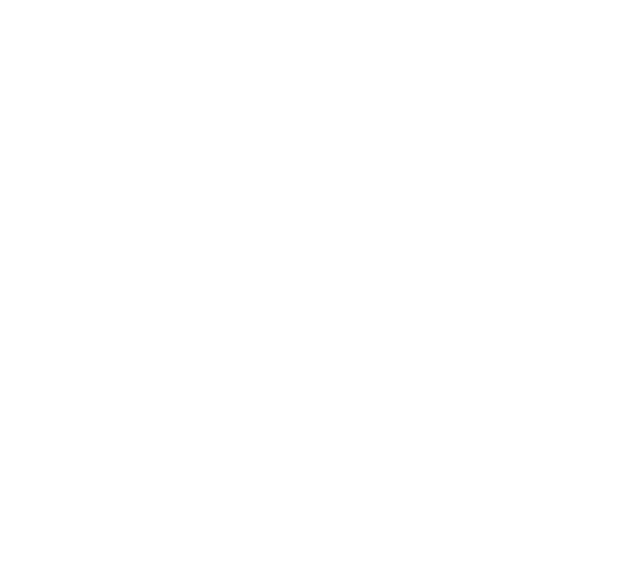
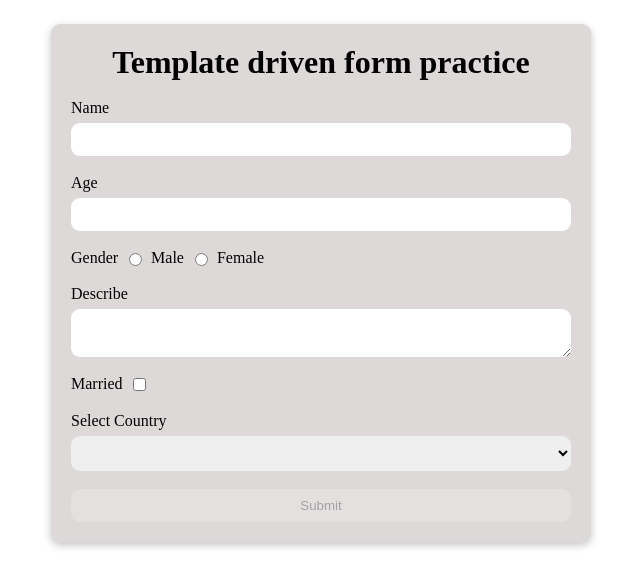
Before and after one commit to sudhansom/driving-test, an Angular app: page /reactive-form in a window 1280 px wide. Before the commit this address led to /. Shown: the top 586 px of the page, without its empty margins (319-959 px from the left). Built offline with nearby package versions, Linux system fonts and the light colour scheme.

Commit message:
create a new component to practice reactive form

```diff
--- a/src/app/app-routing.module.ts
+++ b/src/app/app-routing.module.ts
@@ -5,6 +5,7 @@
   { path: 'a', loadChildren: () => import('./views/root/root.module').then((mod)=>mod.RootModule)},
   { path: 'input', loadChildren: () => import('./views/input-form/input-form.module').then((mod)=>mod.InputFormModule)},
   {path: 'template-form', loadChildren: () => import('./views/template-form/template-form.module').then((mod)=>mod.TemplateFormModule)},
+  {path: 'reactive-form', loadChildren: () => import('./views/reactive-form/reactive-form.module').then((mod)=>mod.ReactiveFormModule)},
   { path: '', loadChildren: () => import('./views/test-page/test-page.module').then((mod) => mod.TestModule)},
 ];
 
--- /dev/null
+++ b/src/app/views/reactive-form/reactive-form.component.html
@@ -0,0 +1,28 @@
+<form #form="ngForm" (ngSubmit)="onSubmit(form)">
+  <h1>Template driven form practice</h1>
+  <label>Name
+    <input required ngModel name="name" #name="ngModel" type="text" />
+  </label>
+  <label>Age
+    <input ngModel name="age" #age="ngModel" type="number" />
+  </label>
+  <label class="gender">Gender
+    <input ngModel name="gender" value="male" #gender="ngModel" type="radio" />Male
+    <input ngModel name="gender" value="female" #gender="ngModel" type="radio" />Female
+  </label>
+  <label>Describe
+    <textarea ngModel name="details" #details="ngModel" type="text" ></textarea>
+  </label>
+  <label class="gender">Married
+    <input ngModel name="married" value="Male" #married="ngModel" type="checkbox" />
+  </label>
+  <label class="country">Select Country
+    <select ngModel name="country" value="country" #country="ngModel" type="">
+      <option value=""></option>
+      <option *ngFor="let country of countries" [value]="country">{{country}}</option>
+    </select>
+  </label>
+
+  <button [ngClass]="form.valid?'active':'inactive'" [disabled]="!form.valid" type="submit">Submit</button>
+  <!-- <p>{{ form.value | json }}</p> -->
+</form>
--- /dev/null
+++ b/src/app/views/reactive-form/reactive-form.component.scss
@@ -0,0 +1,54 @@
+:host {
+  form {
+    max-width: 500px;
+    margin: 24px auto;
+    background-color: rgb(222, 217, 217);
+    border-radius: 9px;
+    padding: 20px;
+    box-shadow: rgba(0, 0, 0, 0.24) 0px 3px 8px;
+
+    display: flex;
+    flex-direction: column;
+    gap: 18px;
+
+    h1 {
+      text-align: center;
+      margin: 0;
+    }
+
+    label {
+      display: flex;
+      flex-direction: column;
+      gap: 6px;
+    }
+
+    input, button, textarea, select {
+      padding: 9px;
+      border: none;
+      border-radius: 9px;
+    }
+    .answer {
+      flex-direction: row;
+      label {
+        flex-direction: row;
+      }
+    }
+
+    .gender {
+      display: flex;
+      flex-direction: row;
+    }
+
+
+    .active {
+      cursor: pointer;
+      transition: all .6s ease-in-out;
+      &:hover {
+        background-color: rgb(183, 174, 174);
+      }
+    }
+    img {
+      max-width: 100%;
+    }
+  }
+}
--- /dev/null
+++ b/src/app/views/reactive-form/reactive-form.component.ts
@@ -0,0 +1,20 @@
+import { Component } from '@angular/core';
+
+
+
+@Component({
+  selector: 'app-reactive-form',
+  templateUrl: './reactive-form.component.html',
+  styleUrls: ['./reactive-form.component.scss'],
+  //changeDetection: ChangeDetectionStrategy.OnPush,
+})
+export class ReactiveFormComponent  {
+  name='sudhan';
+
+  countries = ['Nepal', 'Denmark', 'England', 'Norway', 'USA'];
+
+  onSubmit(form: any){
+    console.log(form.value);
+    form.reset();
+  }
+}
--- /dev/null
+++ b/src/app/views/reactive-form/reactive-form.module.ts
@@ -0,0 +1,30 @@
+import { CommonModule } from "@angular/common";
+import { NgModule } from "@angular/core";
+import { RouterModule, Routes } from "@angular/router";
+import { FormsModule } from "@angular/forms";
+
+import { ReactiveFormComponent } from "./reactive-form.component";
+
+
+const appRoutes: Routes = [
+  {
+    path: '',
+    component: ReactiveFormComponent
+  }
+]
+
+@NgModule({
+  declarations: [
+    ReactiveFormComponent,
+
+  ],
+  imports: [
+    CommonModule,
+    RouterModule.forChild(appRoutes),
+    FormsModule,
+  ],
+  exports:[],
+  providers: [],
+  bootstrap: [],
+})
+export class ReactiveFormModule {}
```
